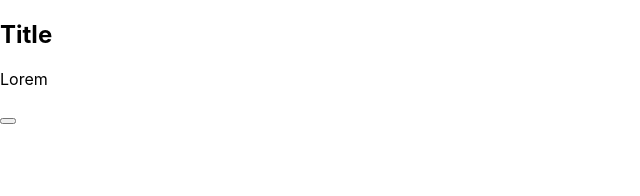
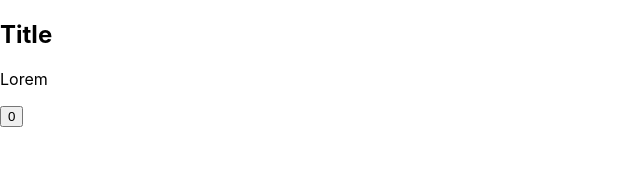
Before and after one commit to danielc92/react-tutorial-deved, a React (Create React App) app: page / in a window 1280 px wide. Shown: the top 196 px of the page, without its empty margins (0-640 px from the left). Built offline with nearby package versions, Linux system fonts and the light colour scheme.

Commit message:
Finish function example

```diff
--- a/src/App.js
+++ b/src/App.js
@@ -3,20 +3,21 @@ import React from 'react';
 // Create component
 function App() {
 
-  const sayHello = () => {
-    console.log('hello');
+
+  var counter = 0;
+
+  const incrementCounter = () => {
+    counter ++;
+    console.log(counter);
   }
 
-  const changeTitle = () => {
-    title = document.querySelector('h1');
-    title.innerText = 'Something else';
-  }
+
 
   return (
     <section>
       <h1>Title</h1>
       <p>Lorem</p>
-      <button onClick={changeTitle}></button>
+      <button onClick={incrementCounter}>{counter}</button>
     </section>
   );
 }
```
